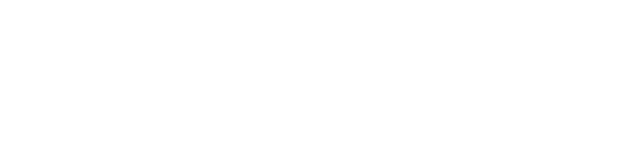
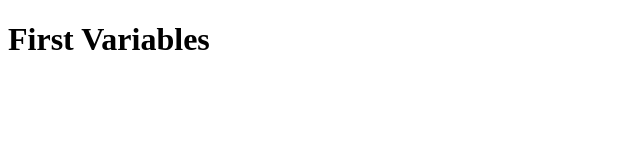
Before and after one commit to GWilson444/first-variables, a plain HTML site: page index.html in a window 1280 px wide. Shown: the whole page, without its empty margins (0-640 px from the left). Drawn offline with Linux system fonts and the light colour scheme.

Commit message:
Update index.html

```diff
--- a/index.html
+++ b/index.html
@@ -9,6 +9,7 @@
           <title>First Variables</title>
      </head>
      <body>
+          <h1>First Variables</h1>
           <script src="firstVariables.js"></script>
      </body>
 </html>
```
